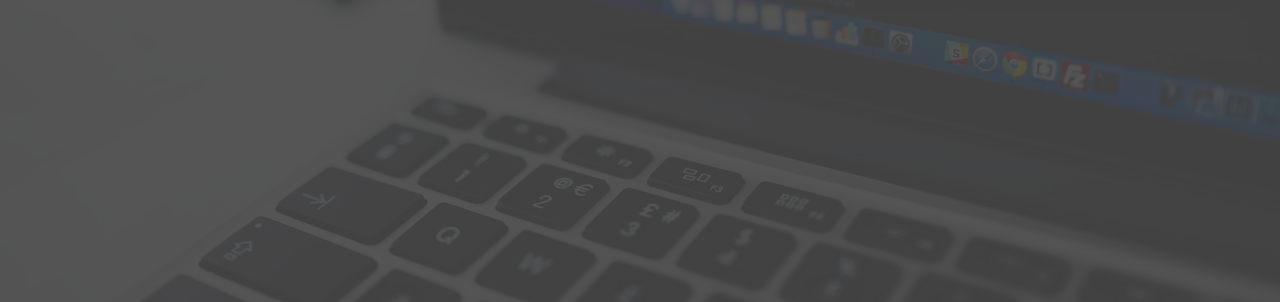
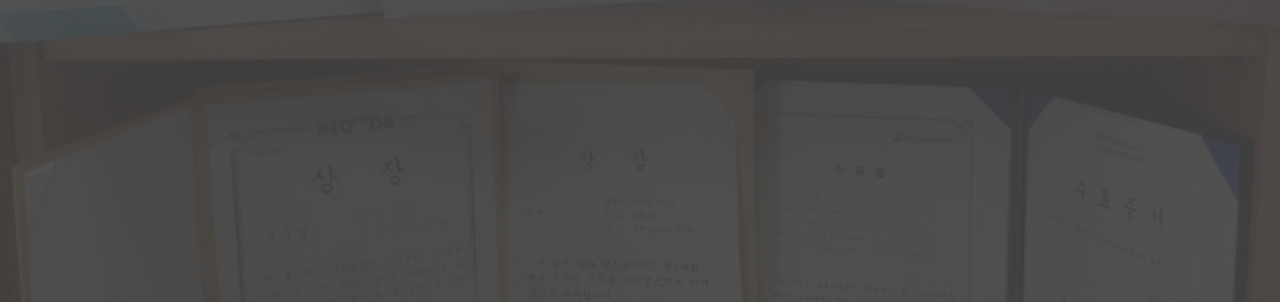
Before and after one commit to khg6152450/Portfolio, a website: page index.html in a window 1280 px wide. Shown: the part 498-800 px from the top of the page. Drawn offline with Linux system fonts and the light colour scheme.

Commit message:
First Commit Portfolio

```diff
--- a/css/main.css
+++ b/css/main.css
@@ -101,7 +101,7 @@ body {
   font-family: 'Segoe UI', Tahoma, Geneva, Verdana, sans-serif;
   line-height: 1.5; }
   body#bg-img {
-    background: url(../img/background.jpg);
+    background: url(../img/background.png);
     background-attachment: fixed;
     background-size: cover; }
     body#bg-img:after {
```
Also changed, not shown: img/background.png (added).
